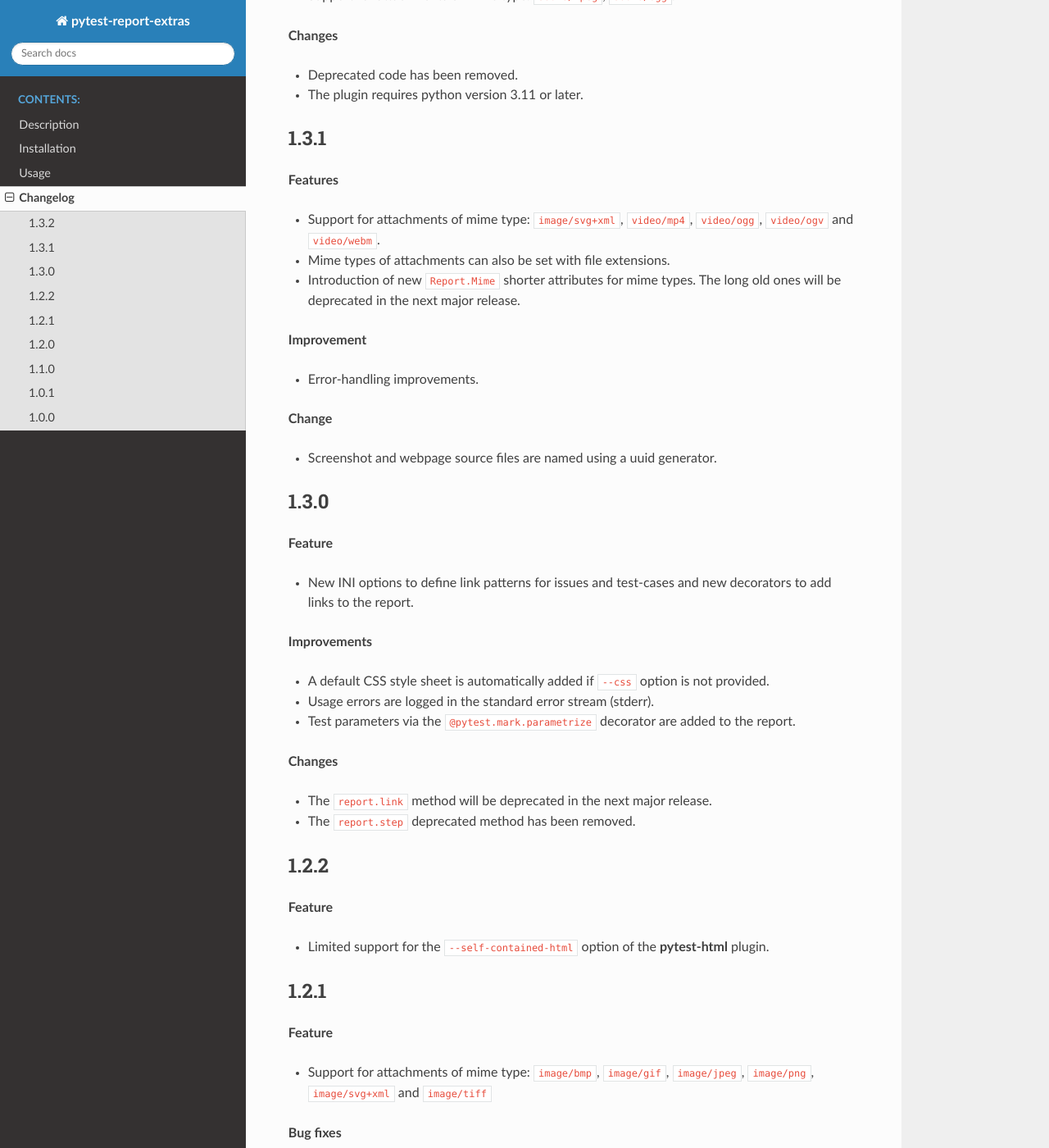
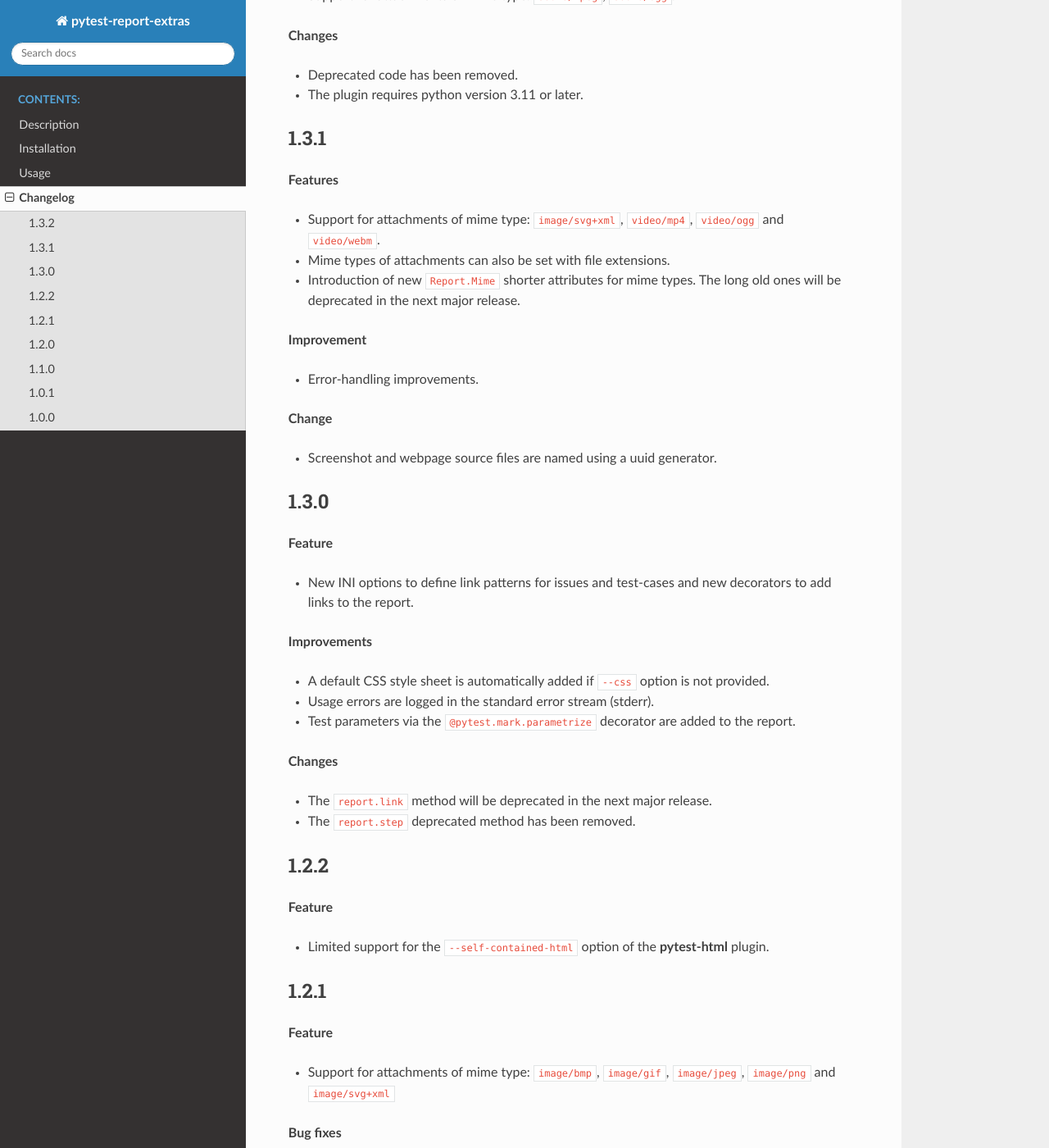
Before and after one commit to harmin-parra/pytest-report-extras, a Sphinx documentation site: the page built from docs/changelog.rst, in a window 1280 px wide and 1400 px high, scrolled down 306 px. Shown: the whole window at 82% size. Built offline with Sphinx 7.4.7 and the Read the Docs theme 3.1.0, drawn with Linux system fonts in a browser that asks for light colours.

Commit message:
update changelog

```diff
--- a/docs/changelog.rst
+++ b/docs/changelog.rst
@@ -22,7 +22,7 @@
 
 **Features**
 
-* Support for attachments of mime type: ``image/svg+xml``, ``video/mp4``, ``video/ogg``, ``video/ogv`` and ``video/webm``.
+* Support for attachments of mime type: ``image/svg+xml``, ``video/mp4``, ``video/ogg`` and ``video/webm``.
 * Mime types of attachments can also be set with file extensions.
 * Introduction of new ``Report.Mime`` shorter attributes for mime types. The long old ones will be deprecated in the next major release.
 
@@ -67,7 +67,7 @@
 
 **Feature**
 
-* Support for attachments of mime type: ``image/bmp``, ``image/gif``, ``image/jpeg``, ``image/png``, ``image/svg+xml`` and ``image/tiff``
+* Support for attachments of mime type: ``image/bmp``, ``image/gif``, ``image/jpeg``, ``image/png`` and ``image/svg+xml``
 
 **Bug fixes**
 
```
